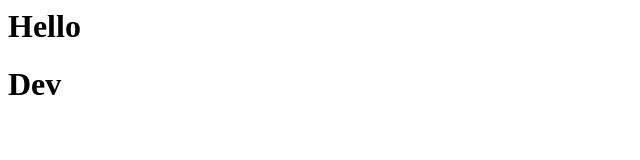
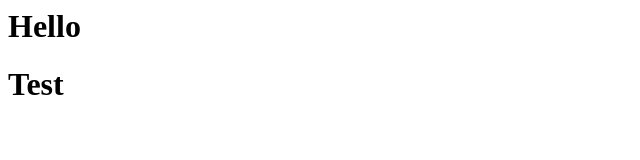
Before and after one commit to PrakashRanjanBhol/DemoTest, a plain HTML site: page index.html in a window 1280 px wide. Shown: the full height of the page, 0-640 px from the left. Drawn offline with Linux system fonts and the light colour scheme.

Commit message:
Test Branch Second Commit

```diff
--- a/index.html
+++ b/index.html
@@ -1,2 +1,2 @@
 <h1>Hello</h1>
-<h1>Dev</h1>
+<h1>Test</h1>
```
